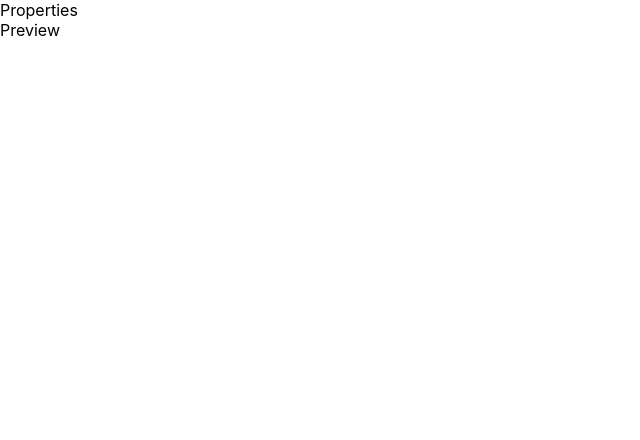
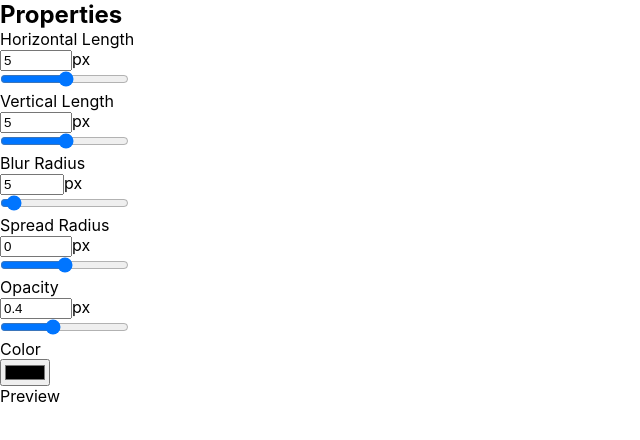
Before and after one commit to oguiaugusto/box-shadow-generator, a React (Create React App) app: page / in a window 1280 px wide. Shown: the top 440 px of the page, without its empty margins (0-640 px from the left). Built offline with nearby package versions, Linux system fonts and the light colour scheme.

Commit message:
feat: create properties component

```diff
--- a/package.json
+++ b/package.json
@@ -6,6 +6,7 @@
     "@testing-library/jest-dom": "^5.16.1",
     "@testing-library/react": "^12.1.2",
     "@testing-library/user-event": "^13.5.0",
+    "prop-types": "^15.8.0",
     "react": "^17.0.2",
     "react-dom": "^17.0.2",
     "react-scripts": "5.0.0",
--- a/src/App.js
+++ b/src/App.js
@@ -2,10 +2,37 @@ import React, { Component } from 'react';
 import { Properties, Preview } from './components';
 
 class App extends Component {
+  constructor(props) {
+    super(props);
+
+    this.state = {
+      offX: '5',
+      offY: '5',
+      blur: '5',
+      spread: '0',
+      color: '#000000',
+      opacity: '0.4',
+    };
+
+    this.handleChangeInput = this.handleChangeInput.bind(this);
+  }
+
+  handleChangeInput({ target: { name, value, min, max } }) {
+    if (parseFloat(value) < parseFloat(min)) value = min;
+    if (parseFloat(value) > parseFloat(max)) value = max;
+    this.setState({ [name]: value });
+  }
+
   render() {
+    const { state: { offX, offY, blur, spread, color, opacity } } = this;
+    const propertiesObj = { offX, offY, blur, spread, color, opacity };
+
     return (
       <main>
-        <Properties />
+        <Properties
+          handleChangeInput={ this.handleChangeInput }
+          propertiesObj= { propertiesObj }
+        />
         <Preview />
       </main>
     );
--- /dev/null
+++ b/src/components/properties/ColorProperty.jsx
@@ -0,0 +1,22 @@
+import React, { Component } from 'react';
+import PropTypes from 'prop-types';
+
+class ColorProperty extends Component {
+  static propTypes = {
+    handleChangeInput: PropTypes.func.isRequired,
+    value: PropTypes.string.isRequired,
+  }
+
+  render() {
+    const { props: { handleChangeInput, value } } = this;
+
+    return (
+      <div className="property">
+        <p className="property-name">Color</p>
+        <input type="color" name="color" value={ value } onChange={ handleChangeInput } />
+      </div>
+    );
+  }
+}
+
+export default ColorProperty;
--- /dev/null
+++ b/src/components/properties/Property.jsx
@@ -0,0 +1,52 @@
+import React, { Component } from 'react';
+import PropTypes from 'prop-types'
+
+class Property extends Component {
+  static propTypes = {
+    handleChangeInput: PropTypes.func.isRequired,
+    name: PropTypes.string.isRequired,
+    id: PropTypes.string.isRequired,
+    value: PropTypes.string.isRequired,
+    min: PropTypes.string,
+    max: PropTypes.string,
+    step: PropTypes.string,
+  }
+
+  static defaultProps = {
+    min: '-200',
+    max: '200',
+    step: '1',
+  }
+
+  render() {
+    const { props: { handleChangeInput, name, id, value, min, max, step } } = this;
+
+    return (
+      <div className="property">
+        <p className="property-name">{name}</p>
+        <div className="property-input">
+          <input
+            type="number"
+            name={ id }
+            max={ max }
+            min={ min }
+            value={ value }
+            onChange={ handleChangeInput }
+          />
+          <span>px</span>
+        </div>
+        <input
+          type="range"
+          name={ id }
+          max={ max }
+          min={ min }
+          step={ step }
+          value={ value }
+          onChange={ handleChangeInput }
+        />
+      </div>
+    );
+  }
+}
+
+export default Property;
--- a/src/components/properties/index.js
+++ /dev/null
@@ -1,18 +0,0 @@
-import React, { Component } from 'react';
-
-class Properties extends Component {
-  constructor(props) {
-    super(props);
-
-    this.state = {};
-
-  }
-
-  render() {
-    return (
-      <div>Properties</div>
-    );
-  }
-}
-
-export default Properties;
--- /dev/null
+++ b/src/components/properties/index.jsx
@@ -0,0 +1,74 @@
+import React, { Component } from 'react';
+import PropTypes from 'prop-types';
+import Property from './Property';
+import ColorProperty from './ColorProperty';
+
+class Properties extends Component {
+  static propTypes = {
+    handleChangeInput: PropTypes.func.isRequired,
+    propertiesObj: PropTypes.objectOf(PropTypes.string).isRequired,
+  }
+
+  render() {
+    const {
+      props: {
+        handleChangeInput,
+        propertiesObj: {
+          offX,
+          offY,
+          blur,
+          spread,
+          color,
+          opacity
+        },
+      }
+    } = this;
+
+    return (
+      <div className="properties">
+        <h2>Properties</h2>
+        <Property
+          handleChangeInput={ handleChangeInput }
+          name="Horizontal Length"
+          id="offX"
+          value={ offX }
+        />
+        <Property
+          handleChangeInput={ handleChangeInput }
+          name="Vertical Length"
+          id="offY"
+          value={ offY }
+        />
+        <Property
+          handleChangeInput={ handleChangeInput }
+          name="Blur Radius"
+          id="blur"
+          min="0"
+          max="100"
+          value={ blur }
+        />
+        <Property
+          handleChangeInput={ handleChangeInput }
+          name="Spread Radius"
+          id="spread"
+          value={ spread }
+        />
+        <Property
+          handleChangeInput={ handleChangeInput }
+          name="Opacity"
+          id="opacity"
+          min="0.01"
+          max="1"
+          step="0.01"
+          value={ opacity }
+        />
+        <ColorProperty
+          handleChangeInput={ handleChangeInput }
+          value={ color }
+        />
+      </div>
+    );
+  }
+}
+
+export default Properties;
```
